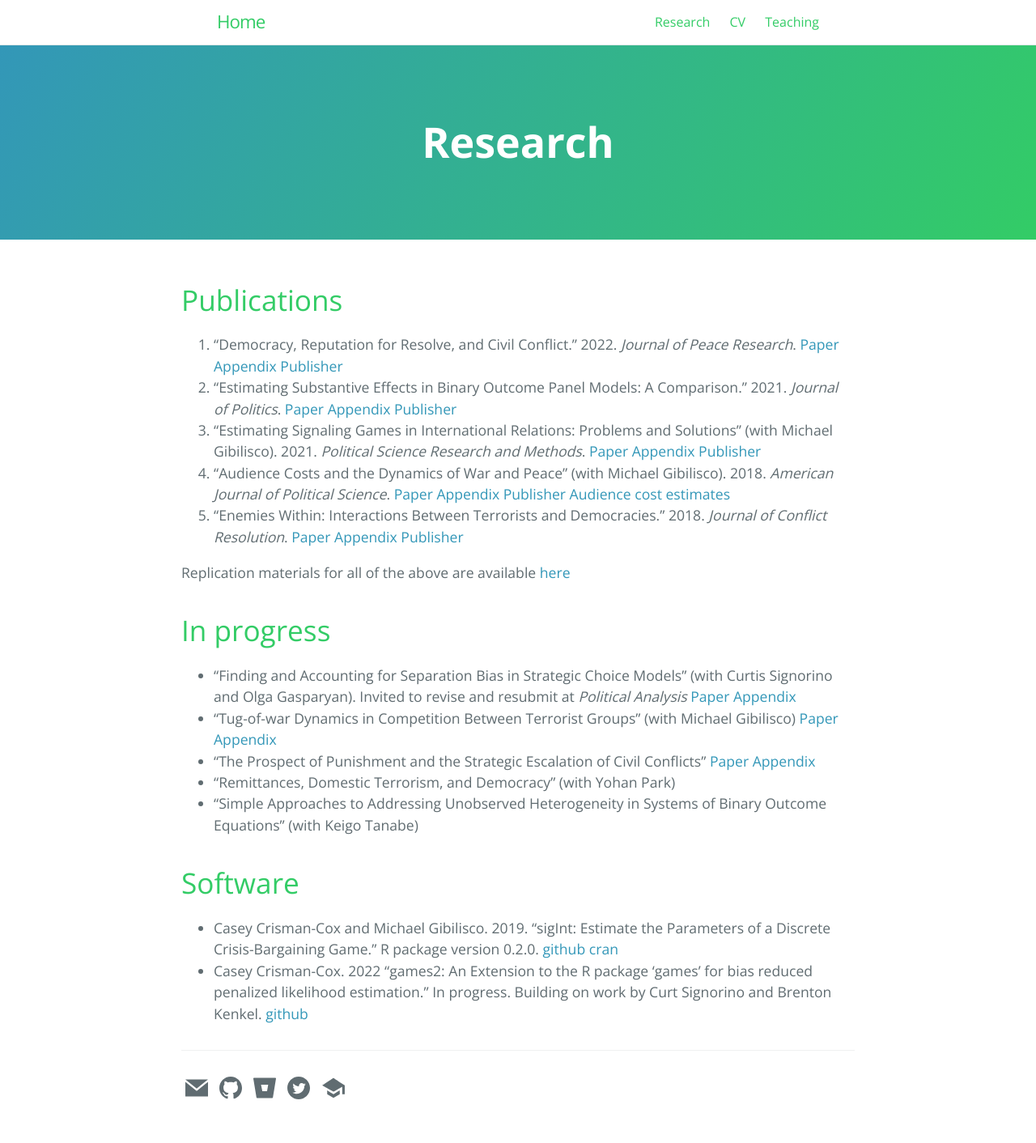
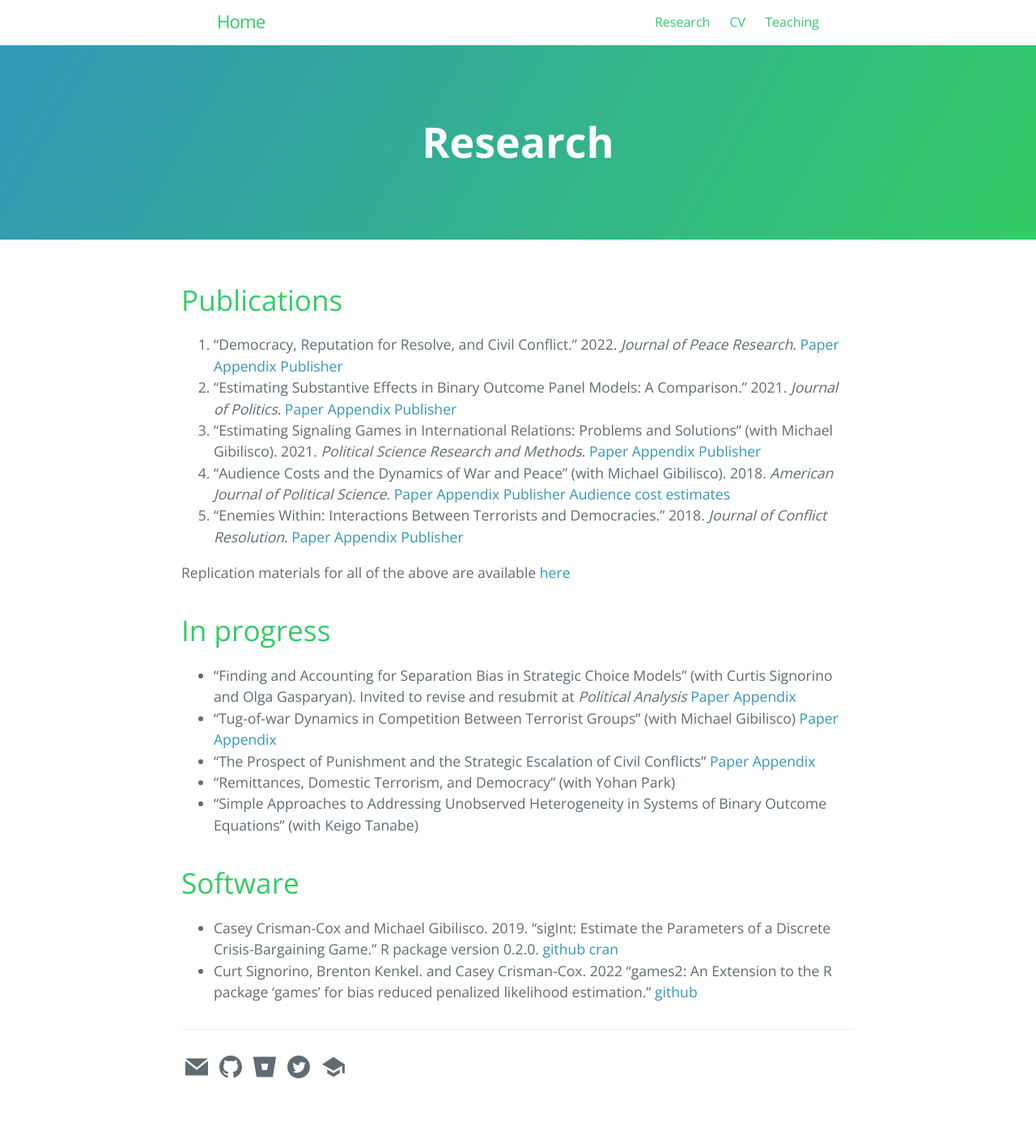
Before and after one commit to ccrismancox/ccrismancox.github.io, a Jekyll site: the page built from research.md, in a window 1280 px wide. Shown: the whole page at 81% size. Built offline with Jekyll 4.4.1, drawn with Linux system fonts in a browser that asks for light colours; comment, search, counter and statistics services are not loaded; after the commit the page ends 1386 px from its top, so only the background shows below that.

Commit message:
update games2 info and WaPo interview

```diff
--- a/research.md
+++ b/research.md
@@ -33,4 +33,4 @@ Replication materials for all of the above are available [here](https://github.c
 # Software
 
 - Casey Crisman-Cox and Michael Gibilisco. 2019. "sigInt: Estimate the Parameters of a Discrete Crisis-Bargaining Game." R package version 0.2.0. [github](https://github.com/ccrismancox/sigInt) [cran](https://cran.r-project.org/web/packages/sigInt/index.html)
-- Casey Crisman-Cox. 2022 "games2: An Extension to the R package 'games' for bias reduced penalized likelihood estimation." In progress. Building on work by Curt Signorino and Brenton Kenkel. [github](https://github.com/ccrismancox/games2/)
+- Curt Signorino,  Brenton Kenkel. and Casey Crisman-Cox. 2022 "games2: An Extension to the R package 'games' for bias reduced penalized likelihood estimation."  [github](https://github.com/ccrismancox/games2/)
```
Also changed, not shown: 2 other files.
